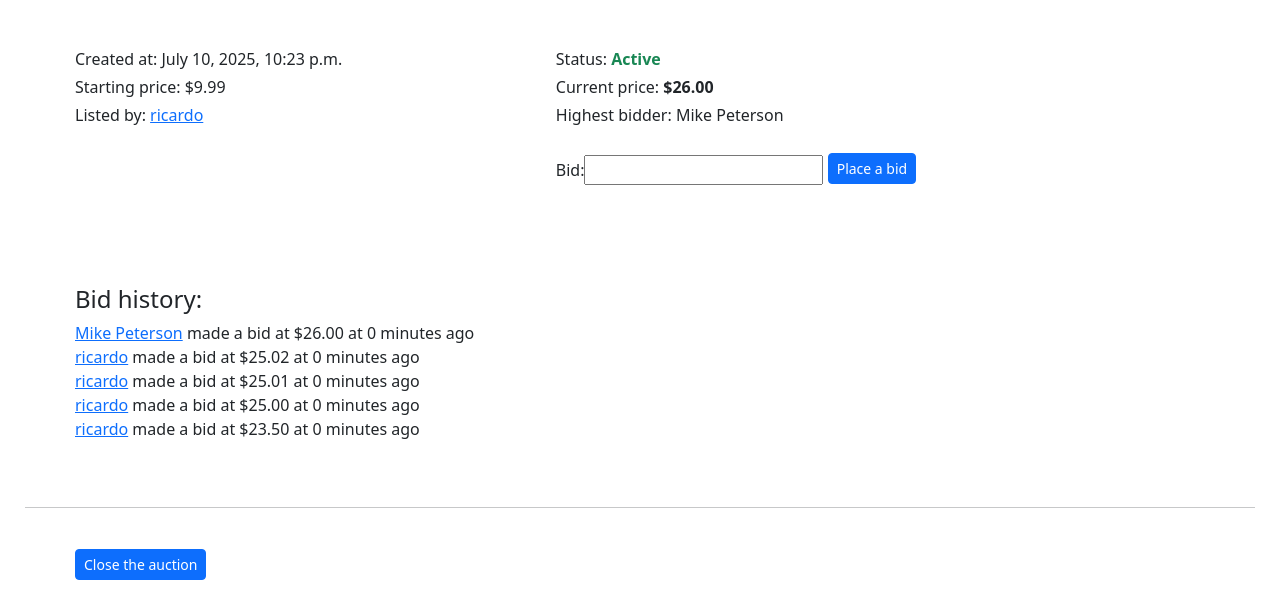
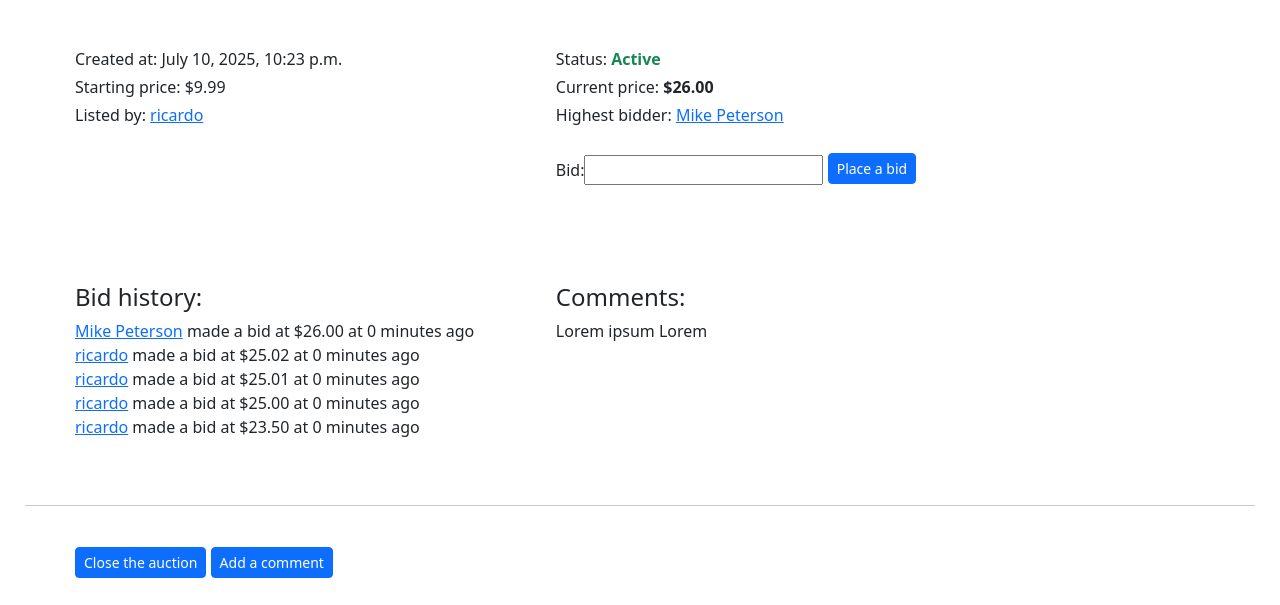
Before and after one commit to risandiro/commerce, a Django app: page /listing/1 in a window 1280 px wide. Shown: the part 613-1218 px from the top of the page. After the commit the page ends 1191 px from the top, so only its background shows below. Run offline with Django 3.2, Linux system fonts and the light colour scheme; a user stored in the database is signed in; data comes from the database, SQL or seed files in the repository; both versions use the stored data as it was after the commit.

Commit message:
Added user profiles, expanded bidding system, begun working on comments

```diff
--- a/auctions/admin.py
+++ b/auctions/admin.py
@@ -1,10 +1,11 @@
 from django.contrib import admin
 
 # Register your models here.
-from .models import Listing, Category, Watchlist, Bid
+from .models import Listing, Category, Watchlist, Bid, Comment
 
 # Register your models here
 admin.site.register(Listing)
 admin.site.register(Category)
 admin.site.register(Watchlist)
 admin.site.register(Bid)
+admin.site.register(Comment)
--- a/auctions/forms.py
+++ b/auctions/forms.py
@@ -8,7 +8,7 @@ current_year = datetime.datetime.now().year
 class NewListingForm(forms.ModelForm):
     class Meta:
         model = Listing
-        exclude = ['creator', 'active']
+        exclude = ['creator', 'active', 'timestamp']
 
     def __init__(self, *args, **kwargs):
         super().__init__(*args, **kwargs)
--- a/auctions/models.py
+++ b/auctions/models.py
@@ -1,8 +1,6 @@
 from django.contrib.auth.models import AbstractUser
 from django.db import models
 from django.core.validators import MinValueValidator, MaxValueValidator
-
-import datetime
 from django.utils import timezone
 
 
@@ -62,7 +60,7 @@ class Listing(models.Model):
         )
 
     active = models.BooleanField(default=True)
-    timestamp = models.DateTimeField(default=timezone.now())
+    timestamp = models.DateTimeField(default=timezone.now)
 
     def current_price(self):
         highest_bid = self.bids.order_by("-amount").first()
@@ -100,11 +98,21 @@ class Bid(models.Model):
         decimal_places=2,
         verbose_name="Bid",
         validators=[
-            MinValueValidator(0.01),
             MaxValueValidator(999.99)
         ])
 
-    timestamp = models.DateTimeField(default=timezone.now())
+    timestamp = models.DateTimeField(default=timezone.now)
 
     def __str__(self):
         return f"{self.amount} by {self.bidder} on {self.listing}"
+
+
+class Comment(models.Model):
+    listing = models.ForeignKey(Listing, on_delete=models.CASCADE, related_name="comments")
+    author = models.ForeignKey(User, on_delete=models.CASCADE, related_name="comments")
+    title = models.CharField(max_length=64, verbose_name="Title", default=None)
+    text = models.TextField(verbose_name="Comment")
+    timestamp = models.DateTimeField(default=timezone.now)
+
+    def __str__(self):
+        return f"{self.author}'s comment on {self.listing} with title: {self.title}"
--- a/auctions/templates/auctions/show_listing.html
+++ b/auctions/templates/auctions/show_listing.html
@@ -50,11 +50,12 @@
             <div class="col-md-5">
                 <p class="mb-1">Created at: {{ listing.timestamp }}</p>
                 <p class="mb-1">Starting price: ${{ listing.starting_bid }}</p>
-                <p class="mb-1">Listed by: <a href="google.com">{{ listing.creator }}</a></p>
+                <p class="mb-1">Listed by: <a href="{% url 'user_profile' listing.creator %}">{{ listing.creator }}</a></p>
             </div>
 
             <!-- Right: Bidding -->
             <div class="col-md-7" style="width: 50%;">
+                <!-- Bidding info-->
                 <p class="mb-1">
                     Status:
                     {% if listing.active %}
@@ -65,14 +66,36 @@
                 </p>
                 {% if listing.active %}
                     <p class="mb-1">Current price: <strong>${{ listing.current_price }}</strong></p>
-                    <p class="mb-1">Highest bidder: {{ listing.highest_bidder}}</p>
+                    <p class="mb-1">Highest bidder: <a href="{% url 'user_profile' listing.highest_bidder %}">{{ listing.highest_bidder}}</a></p>
+
                     <br>
-                    <form>
-                        {{ form }}
-                        <button type="submit" class="btn btn-primary btn-sm" style="margin-top: -5px;">Place a bid</button>                    </form>
+
+                    <!-- Tooltip message -->
+                    {% if message %}
+                        <div id="alert-message" class="alert alert-warning small py-1">
+                            {{ message }}
+                        </div>
+                    {% endif %}
+
+                    <!-- Bidding form  for authorized and unauthorized users-->
+                    {% if user.is_authenticated %}
+                        <form action="{% url 'bid_order' listing.id %}" method="POST">
+                            {% csrf_token %}
+                            {{ form }}
+                            <button type="submit" class="btn btn-primary btn-sm" style="margin-top: -5px;">Place a bid</button>
+                        </form>
+                    {% else %}
+                        <label for="fakefield">Bid:</label>
+                        <input type="number" name="fakefield" step="0.01" min="0" max="999.99" size="30"
+                            placeholder="0.00" style="width: 190px;">
+                        <button class="btn btn-primary btn-sm" style="margin-top: -5px;" data-bs-toggle="tooltip"
+                            data-bs-placement="top" title="Must be logged in.">Place a bid</button>
+                    {% endif %}
+
                 {% else %}
+                    <!-- Closed listing additional info -->
                     <p class="mb-1">Hammer price: <strong>${{ listing.current_price }}</strong></p>
-                    <p class="mb-1">Winner of the auction: <a href="google.com">{{ listing.highest_bidder }}</a></p>
+                    <p class="mb-1">Winner of the auction: <a href="{% url 'user_profile' listing.highest_bidder %}">{{ listing.highest_bidder }}</a></p>
                     {% if listing.highest_bidder == user %}
                         Congratulations! You are the winner of this auction!
                     {% endif %}
@@ -81,20 +104,34 @@
         </div>
     </div>
 
-    <div style="padding: 50px;">
-        <h4>Bid history:</h4>
-        {% for bid in listing.bid_history %}
-            <a href="google.com">{{ bid.bidder }}</a> made a bid at ${{ bid.amount }} at {{ bid.timestamp|timesince }} ago
-            <br>
-        {% endfor %}
+    <!-- Bid history -->
+    <div style="padding: 50px; margin-top: -50px">
+        <div class="row align-items-start mt-5">
+            <div class="col-md-5">
+                <h4>Bid history:</h4>
+                {% for bid in listing.bid_history %}
+                    <a href="{% url 'user_profile' bid.bidder %}">{{ bid.bidder }}</a> made a bid at ${{ bid.amount }} at {{ bid.timestamp|timesince }} ago
+                    <br>
+                {% endfor %}
+            </div>
+
+            <div class="col-md-7">
+                <h4>Comments:</h4>
+                <p>Lorem ipsum Lorem</p>
+            </div>
+        </div>
     </div>
 
     <hr>
 
+    <!-- Footer with buttons-->
     <div style="padding-left: 50px; padding-top: 25px;">
         {% if listing.active and listing.creator == user %}
             <a href="{% url 'auction_close' listing.id %}" class="btn btn-primary btn-sm">Close the auction</a>
         {% endif %}
+        {% if user.is_authenticated %}
+            <a href="google.com" class="btn btn-primary btn-sm">Add a comment</a>
+        {% endif %}
     </div>
 
 {% endblock %}
--- a/auctions/urls.py
+++ b/auctions/urls.py
@@ -12,5 +12,7 @@ urlpatterns = [
     path("watchlist", views.watchlist, name="watchlist"),
     path("listing/<int:listing_id>", views.show_listing, name="show_listing"),
     path("listing/<int:listing_id>/toggle", views.toggle_watchlist, name="toggle_watchlist"),
-    path("auction_close/<int:listing_id>", views.auction_close, name="auction_close")
+    path("auction_close/<int:listing_id>", views.auction_close, name="auction_close"),
+    path("bid_order/<int:listing_id>", views.bid_order, name="bid_order"),
+    path("user/<str:username>", views.user_profile, name="user_profile")
 ]
--- a/auctions/views.py
+++ b/auctions/views.py
@@ -7,6 +7,8 @@ from django.urls import reverse
 
 from .models import User, Listing, Watchlist
 from .forms import NewListingForm, NewBidForm
+
+from decimal import Decimal
 
 
 def index(request):
@@ -82,7 +84,7 @@ def create_listing(request):
 
     return render(request, "auctions/create_listing.html", {
                 "form": form
-            })
+    })
 
 def show_listing(request, listing_id):
     listing = Listing.objects.get(id=listing_id)
@@ -112,14 +114,14 @@ def my_listings(request):
     queryset = Listing.objects.filter(creator=request.user)
     return render(request, "auctions/my_listings.html", {
                 "listings": queryset
-            })
+    })
 
 @login_required
 def watchlist(request):
     queryset = Listing.objects.filter(watchlisted_by__user=request.user)
     return render(request, "auctions/watchlist.html", {
                 "listings": queryset
-            })
+    })
 
 @login_required
 def toggle_watchlist(request, listing_id):
@@ -132,3 +134,43 @@ def toggle_watchlist(request, listing_id):
         Watchlist.objects.create(user=request.user, listing=listing)    # if not, create one
 
     return redirect('show_listing', listing_id=listing.id)
+
+
+@login_required
+def bid_order(request, listing_id):
+    if request.method == "POST":
+        listing = Listing.objects.get(id=listing_id)
+        amount = Decimal(request.POST["amount"])
+        form = NewBidForm(request.POST)
+
+        if form.is_valid():
+            if amount > listing.current_price():
+                bid = form.save(commit=False)
+                bid.listing = listing
+                bid.bidder = request.user
+                bid.amount = amount
+                bid.save()
+                return render(request, "auctions/show_listing.html", {
+                "listing": listing,
+                "form": NewBidForm(),
+                "message": "Your order has been placed."
+                 })
+
+            return render(request, "auctions/show_listing.html", {
+                "listing": listing,
+                "form": form,
+                "message": "Must be more than the current price."
+            })
+
+        return render(request, "auctions/show_listing.html", {
+                "listing": listing,
+                "form": form,
+                "message": "Invalid parameters."
+            })
+
+
+def user_profile(request, username):
+    user_profile = User.objects.get(username=username)
+    return render(request, "auctions/user_profile.html", {
+        "user_profile": user_profile
+    })
--- a/commerce/settings.py
+++ b/commerce/settings.py
@@ -122,3 +122,5 @@ USE_TZ = True
 # https://docs.djangoproject.com/en/3.0/howto/static-files/
 
 STATIC_URL = '/static/'
+
+DEFAULT_AUTO_FIELD = 'django.db.models.AutoField'
```
Also changed, not shown: auctions/templates/auctions/user_profile.html (added, +25 -0 lines), auctions/migrations/0015_alter_bid_timestamp_alter_listing_timestamp.py (added), auctions/migrations/0016_alter_bid_amount_alter_listing_starting_bid.py (added), auctions/migrations/0017_alter_bid_amount_alter_listing_starting_bid.py (added), auctions/migrations/0018_comment.py (added), auctions/migrations/0019_comment_title_alter_comment_text.py (added), db.sqlite3.
